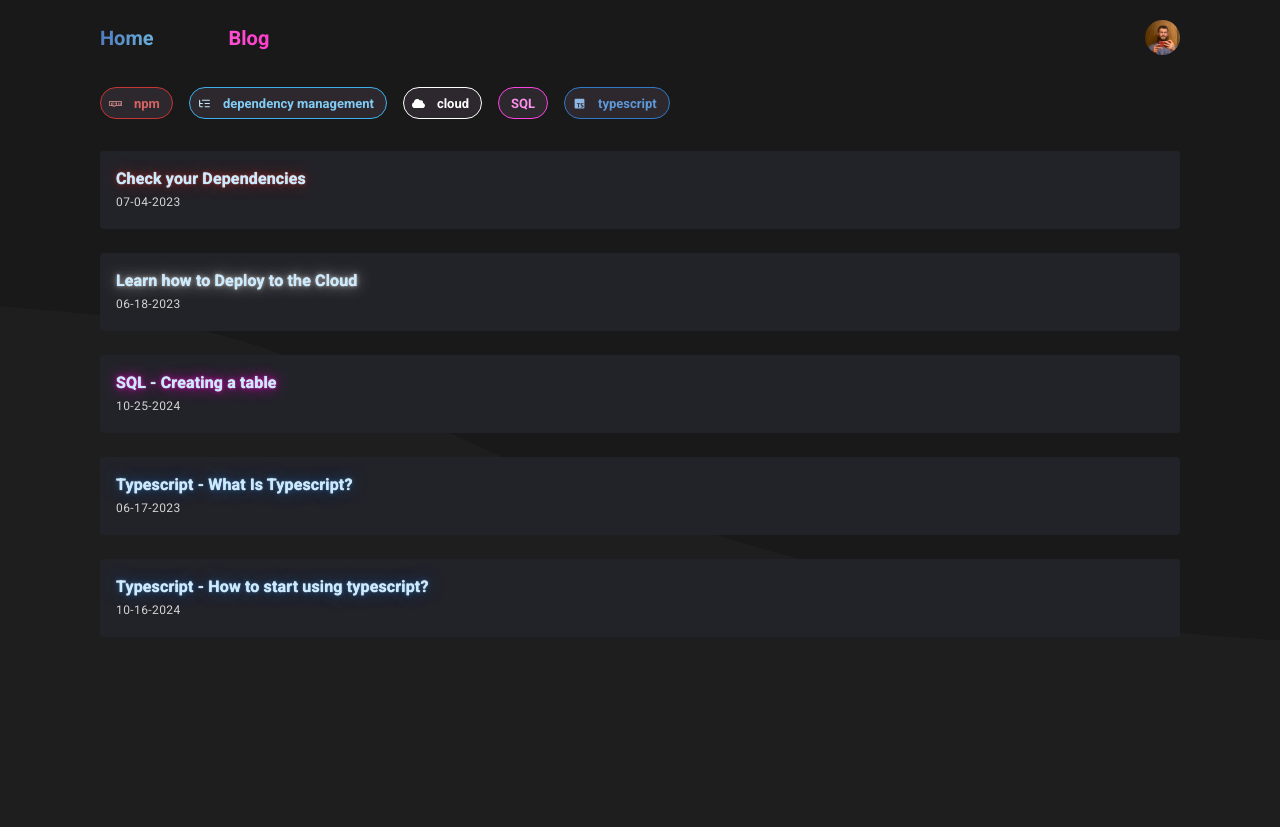
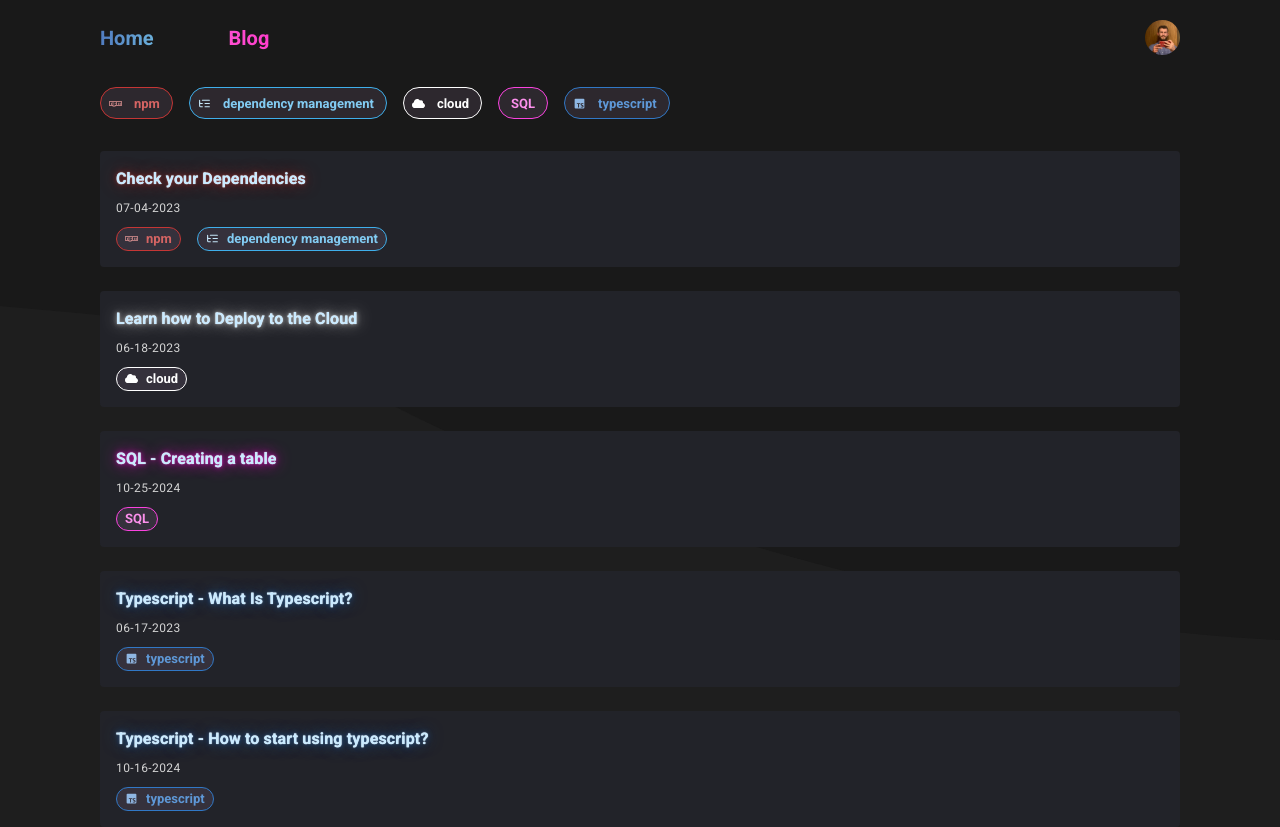
Before and after one commit to IDrumsey/profile-site-v2, a Next.js app: page /blog in a window 1280 px wide. Before the commit the page ends 800 px from the top, so only its background shows below. Built offline with nearby package versions, Linux system fonts and the light colour scheme.

Commit message:
Show post tags on the blog list page for each post.

```diff
--- a/app/blog/posts/[slug]/page.tsx
+++ b/app/blog/posts/[slug]/page.tsx
@@ -51,7 +51,7 @@ const PostPage = async ({ params }: { params: { slug: string } }) => {
           {moment(articleData.date).format("MMMM Do, YYYY")}
         </Typography>
 
-        {/* TODO: tags */}
+        {/* tags */}
         <Stack
           width="100%"
           direction="row"
--- a/app/components/PostCard/PostCard.tsx
+++ b/app/components/PostCard/PostCard.tsx
@@ -1,12 +1,14 @@
 "use client"
 
-import { Typography, Box } from "@mui/material"
+import { Typography, Box, Stack } from "@mui/material"
 import { PostItem } from "app/types"
 import moment from "moment"
 import { motion } from "framer-motion"
 import { useRouter } from "next/navigation"
 import { useCallback, useMemo } from "react"
 import { determinePostHighlightColor } from "@/library/utility/posts"
+import { TagIconResolver } from "@/library/TagIconResolver"
+import PostTag from "../PostTag/PostTag"
 
 const DEFAULT_HIGHLIGHT_COLOR = "#cf34eb"
 
@@ -52,9 +54,35 @@ const BlogPostCard = ({ post }: Props) => {
         {post.title}
       </Typography>
 
-      <Typography variant="caption">
+      <Typography
+        variant="caption"
+        display="inline-block"
+        mt={1}
+      >
         {moment(post.date).format("MM-DD-YYYY")}
       </Typography>
+
+      {/* post tags */}
+      <Stack
+        width="100%"
+        direction="row"
+        gap={2}
+        mt={1}
+        flexWrap="wrap"
+      >
+        {post.tags.map((tag, tagI) => {
+          return (
+            <PostTag
+              tag={tag}
+              key={tagI}
+              Icon={TagIconResolver.getTagIcon(tag)}
+              tagColor={TagIconResolver.getTagIconColor(tag)}
+              size="small"
+              showHalo={false}
+            />
+          )
+        })}
+      </Stack>
     </Box>
   )
 }
--- a/app/components/PostTag/PostTag.tsx
+++ b/app/components/PostTag/PostTag.tsx
@@ -11,15 +11,25 @@ type Props = {
   showHalo?: boolean
   onClick?: ChipProps["onClick"]
   cursor?: CSSProperties["cursor"]
+  size?: ChipProps["size"]
 }
 
-const PostTag = ({ tag, Icon, tagColor, showHalo, onClick, cursor }: Props) => {
+const PostTag = ({
+  tag,
+  Icon,
+  tagColor,
+  showHalo,
+  onClick,
+  cursor,
+  size,
+}: Props) => {
   // allows defining default for showHalo
   const showHaloActual = useMemo(() => showHalo ?? true, [showHalo])
 
   return (
     <Chip
       label={tag}
+      size={size}
       sx={{
         backgroundColor: "#ddb1e619",
         color: tagColor?.lighten(0.25).hex() ?? "#ddb1e6",
```
